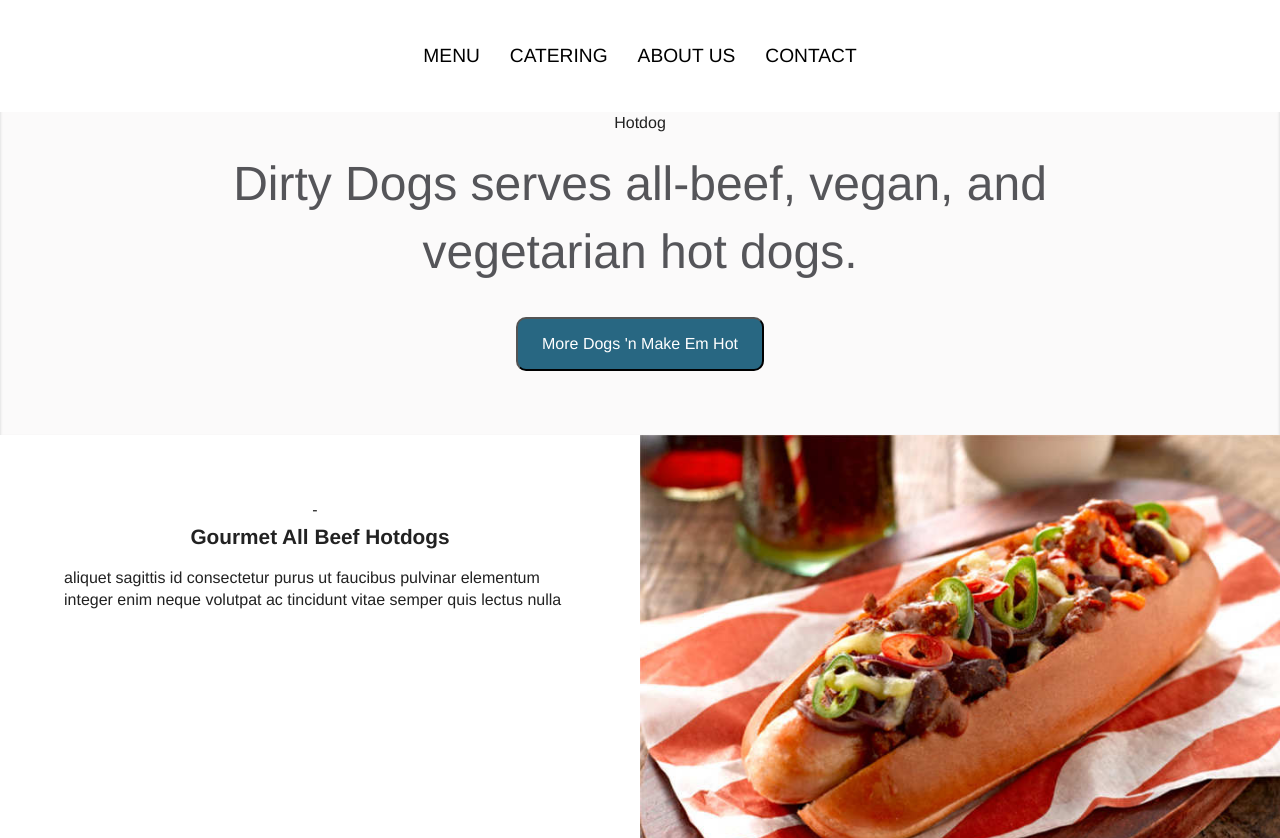
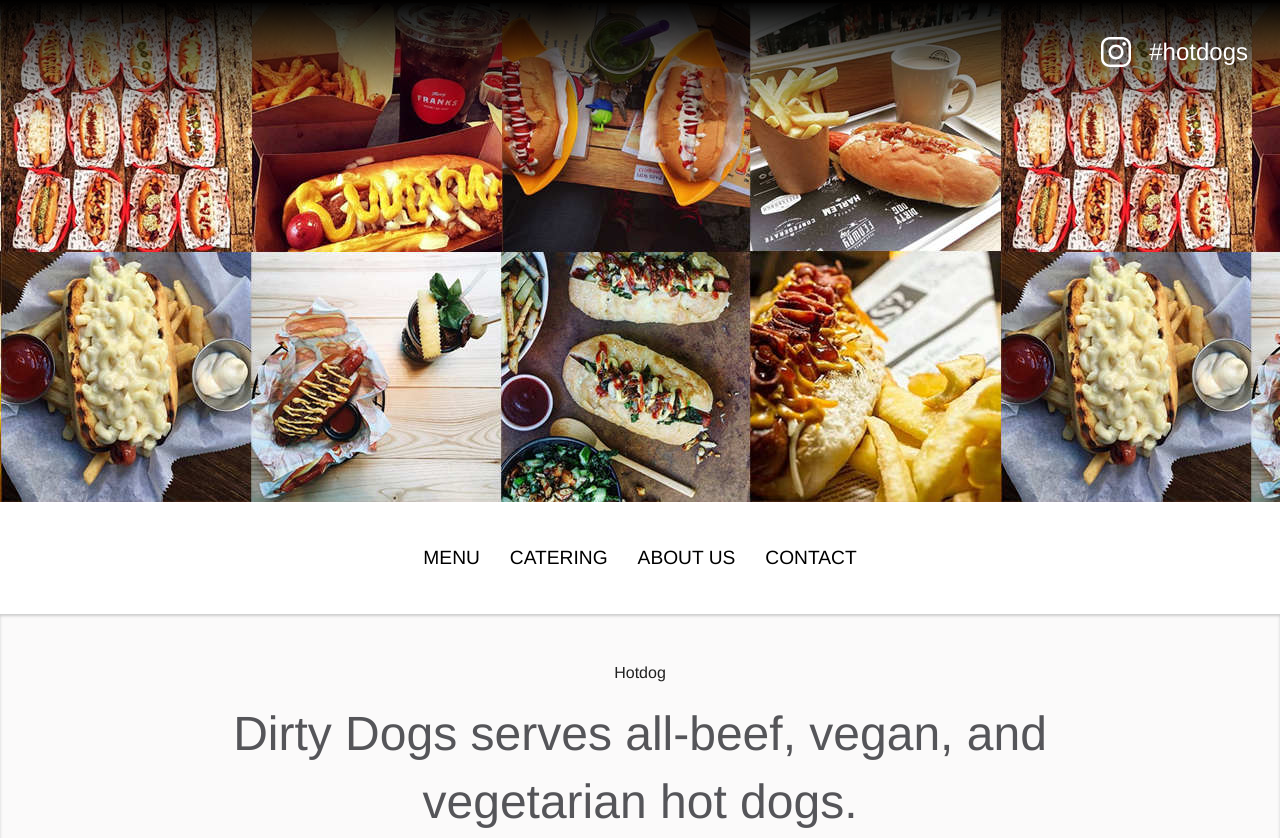
Before and after one commit to alexfinnarn/hotdogs, a plain HTML site: page index.html in a window 1280 px wide. Shown: the top 838 px of the page. Drawn offline with nearby package versions, Linux system fonts and the light colour scheme.

Commit message:
add header hotdog image

```diff
--- a/css/styles.css
+++ b/css/styles.css
@@ -61,7 +61,7 @@ ion-icon {
 }
 
 .content {
-    padding-top: 4rem;
+    padding-top: 2rem;
 }
 
 .main-cta {
@@ -85,6 +85,7 @@ ion-icon {
     flex: 1;
     color: #555559;
     font-size: 1.5rem;
+    font-weight: 100;
     max-width: calc(100% - 10rem);
     text-align: center;
     margin-bottom: 2rem;
@@ -178,14 +179,52 @@ ion-icon {
 }
 
 @media (min-width: 768px) {
+    .hotdog-leader {
+        height: 502px;
+        background-image: linear-gradient(to bottom, rgba(0,0,0,1) 0%,rgba(0,0,0,0) 25%),
+        url("/images/header-background.jpeg");
+        background-repeat: repeat-x;
+    }
+
+    .hotdog-leader__instagram {
+        color: #ffffff;
+        position: absolute;
+        right: 0;
+        display: flex;
+        align-items: center;
+        padding: 2rem;
+        text-decoration: none;
+        font-size: 1.5rem;
+    }
+
+    ion-icon {
+        font-size: 2.5rem;
+    }
+
+    .hotdog-leader__instagram:hover {
+        color: #c00;
+    }
+
+    .header {
+        position: relative;
+        top: unset;
+    }
+
     .mobile-header,
     .mobile-title {
         display: none;
     }
 
+    .desktop-header {
+        display: block;
+    }
+
+    .content {
+        padding-top: 0;
+    }
+
     .main-cta__message {
         font-size: 3rem;
-        font-weight: 100;
         max-width: 920px;
     }
 
--- a/index.html
+++ b/index.html
@@ -26,9 +26,12 @@
 </p>
 <![endif]-->
 
-<!-- Title for screen readers and SEO -->
-<h1 class="sr-only">Dirty Dogs</h1>
-
+<div class="hotdog-leader">
+  <a class="hotdog-leader__instagram" href="#">
+    <ion-icon name="logo-instagram"></ion-icon>&nbsp;
+    #hotdogs
+  </a>
+</div>
 <header class="header">
   <a href="#main-menu"
      id="main-menu-toggle"
@@ -37,13 +40,6 @@
     <span class="sr-only">Open main menu</span>
     <ion-icon name="menu"></ion-icon>
   </a>
-
-  <div class="desktop-header">
-    <a class="desktop-header__instagram" href="#">
-      <ion-icon class="icon-instagram" name="logo-instagram"></ion-icon>
-      #hotdogs
-    </a>
-  </div>
 
   <span class="mobile-title">Dirty Dogs</span>
   <div class="mobile-header">
@@ -80,7 +76,7 @@
 <main class="content" role="main">
   <section class="main-cta">
     <div class="main-cta__hotdog">Hotdog</div>
-    <div class="main-cta__message">Dirty Dogs serves all-beef, vegan, and vegetarian hot dogs.</div>
+    <h1 class="main-cta__message">Dirty Dogs serves all-beef, vegan, and vegetarian hot dogs.</h1>
     <button class="main-cta__button">More Dogs 'n Make Em Hot</button>
   </section>
   <section class="hotdog-types">
```
Also changed, not shown: images/header-background.jpeg (added).
